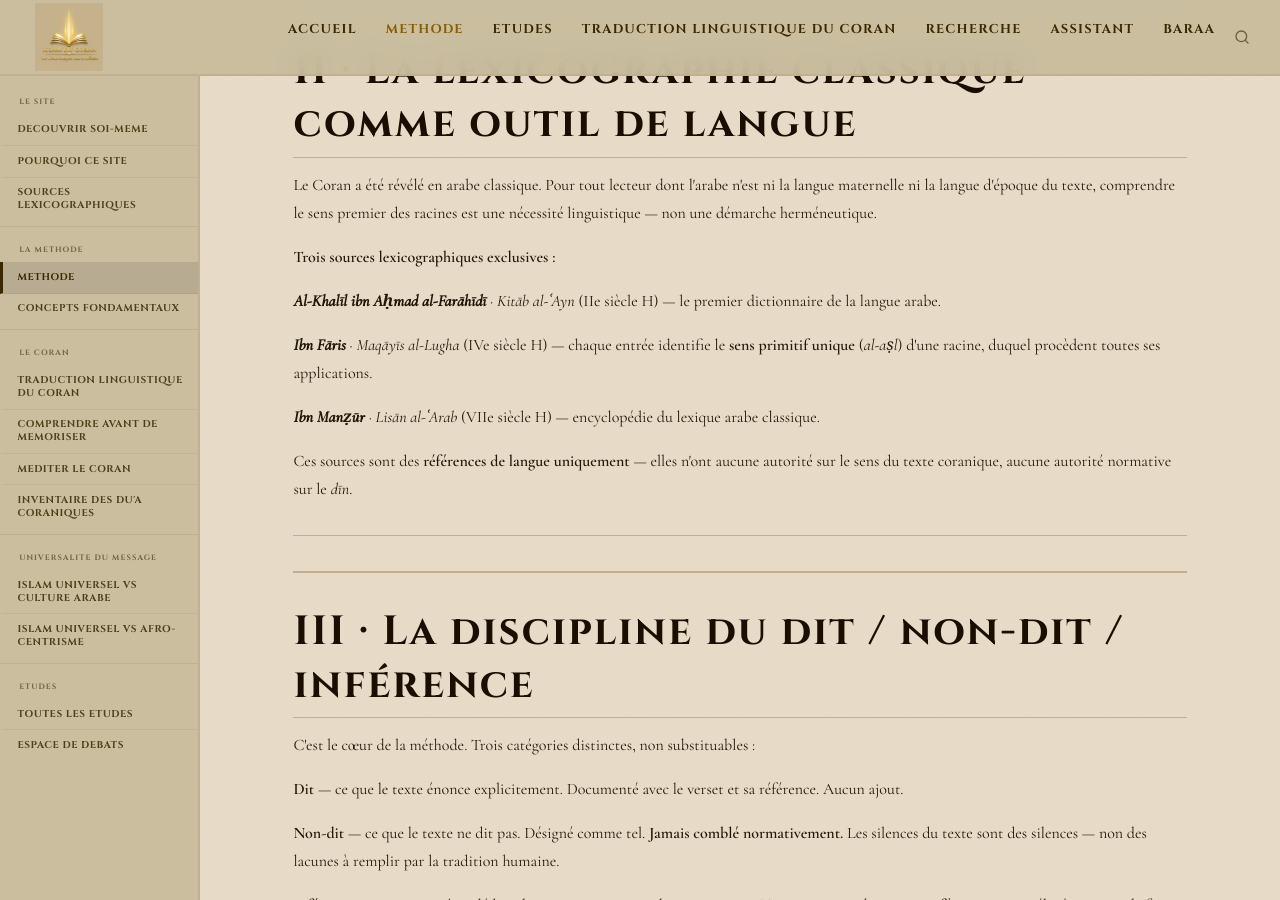
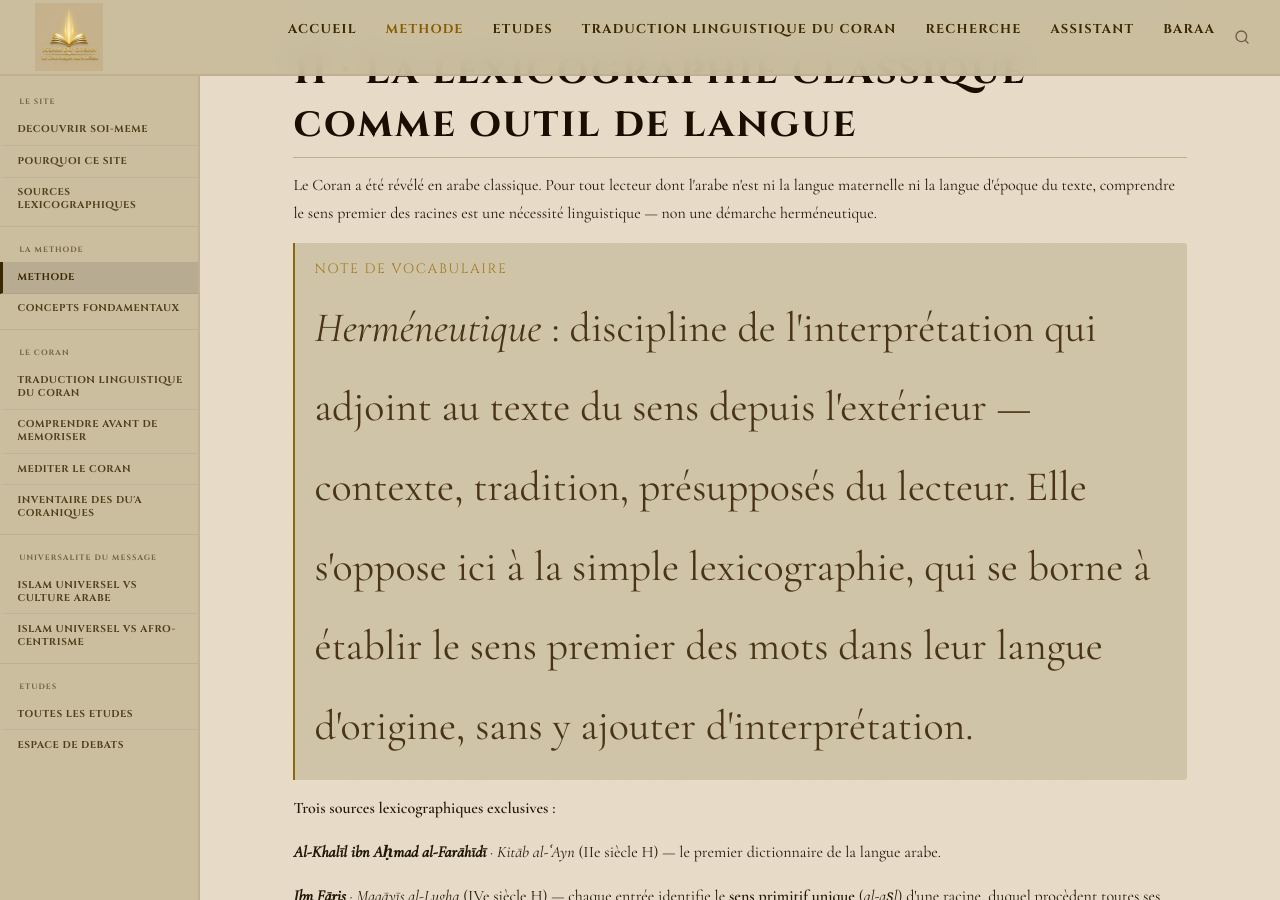
Before and after one commit to Makhuwcoder/islamducoran, a Jekyll site: the page built from methode.md, in a window 1280 px wide and 900 px high, scrolled down 962 px. Built offline with Jekyll 4.4.1, drawn with Linux system fonts in a browser that asks for light colours.

Commit message:
Ajout note lexicale herméneutique sur la page méthode

```diff
--- a/methode.md
+++ b/methode.md
@@ -36,6 +36,11 @@ permalink: /methode/
 <h2>II · La lexicographie classique comme outil de langue</h2>
 
 <p>Le Coran a été révélé en arabe classique. Pour tout lecteur dont l'arabe n'est ni la langue maternelle ni la langue d'époque du texte, comprendre le sens premier des racines est une nécessité linguistique — non une démarche herméneutique.</p>
+
+<div class="nl">
+  <span class="nl__label">Note de vocabulaire</span>
+  <em>Herméneutique</em> : discipline de l'interprétation qui adjoint au texte du sens depuis l'extérieur — contexte, tradition, présupposés du lecteur. Elle s'oppose ici à la simple lexicographie, qui se borne à établir le sens premier des mots dans leur langue d'origine, sans y ajouter d'interprétation.
+</div>
 
 <p><strong>Trois sources lexicographiques exclusives :</strong></p>
 
```
